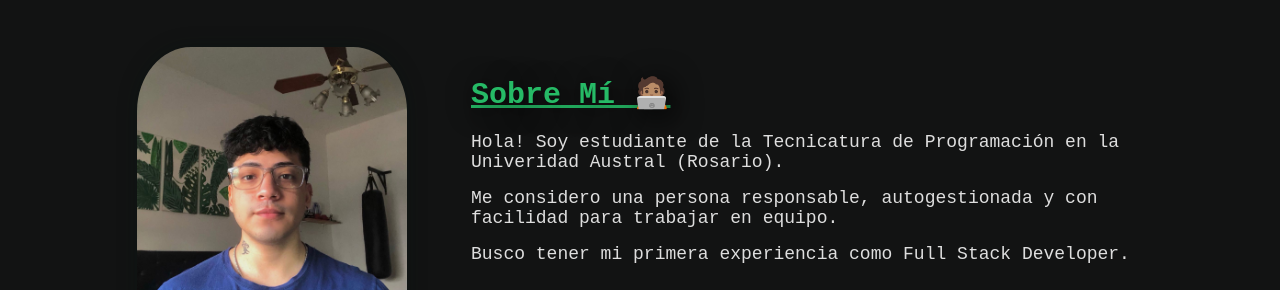
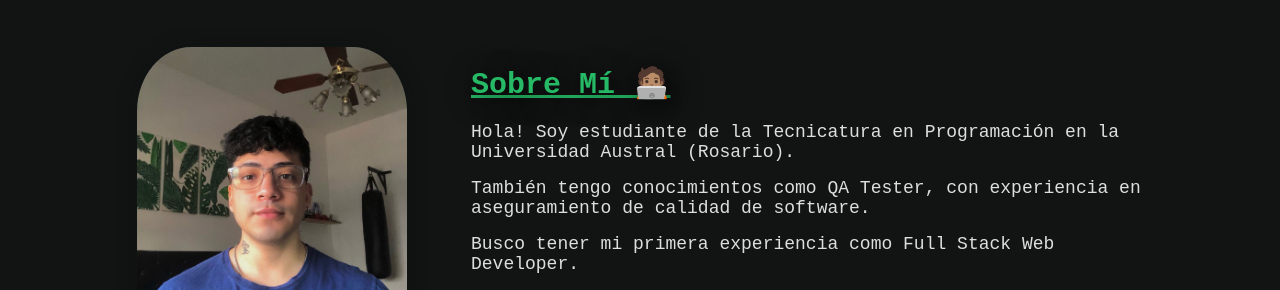
Before and after one commit to rodrimadrid21/Portfolio, a plain HTML site: page index.html in a window 1280 px wide. Shown: the part 763-1053 px from the top of the page. Drawn offline with Linux system fonts and the light colour scheme; files whose address does not match are found by name.

Commit message:
mascambios

```diff
--- a/index.html
+++ b/index.html
@@ -34,12 +34,10 @@
             <img src="./imges/cvimg.jpg" class="fachitax" alt="fotoperfil">
             <div class="descri">
                 <h3 id="aboutme">Sobre Mí 🧑🏽‍💻</h3>
-                    <p>Hola! Soy estudiante de la Tecnicatura de Programación en la Univeridad Austral (Rosario).</p>
-                    <p>Me considero una persona responsable,
-                    autogestionada y con facilidad para trabajar en
-                    equipo.</p>
+                    <p>Hola! Soy estudiante de la Tecnicatura en Programación en la Universidad Austral (Rosario).</p>
+                    <p>También tengo conocimientos como QA Tester, con experiencia en aseguramiento de calidad de software.</p>
                     <p>Busco tener mi primera experiencia como
-                    Full Stack Developer.</p>
+                    Full Stack Web Developer.</p>
                     <div class="loguitos">
                     <a href="https://github.com/rodrimadrid21" target="_blank">
                         <img src=".//imges/github.png" class="github">
--- a/style.css
+++ b/style.css
@@ -34,7 +34,6 @@ header {
     width: 70rem;
     padding: 10px 45px;
     border-radius: 40px;
-    box-shadow: 6px 8px 20px rgba(0, 0, 0, 0.3);
 }
 
 .header-left, .header-right {
@@ -204,7 +203,7 @@ button:hover {
     box-sizing: border-box;  /*Asegura que el tamaño incluya los bordes y padding*/
     font-weight: lighter;
     background-color: rgba(10, 10, 10, 0.918);
-    box-shadow: 6px 8px 20px rgba(0, 0, 0, 0.3);
+    box-shadow: 0 4px 8px rgba(0, 0, 0, 0.2);
 
 }
 .cocheras:hover, .vinoteca:hover {
@@ -325,6 +324,8 @@ footer{
     flex-direction: column;
     align-items: center;
     background-color: rgba(10, 10, 10, 0.918);
+    box-shadow: 6px 8px 20px rgba(0, 0, 0, 0.3);
+    border: 2px solid rgb(0, 255, 157, 0.2);
     border-radius: 10px;
     width: 45rem;
     font-family: monospace;
```
